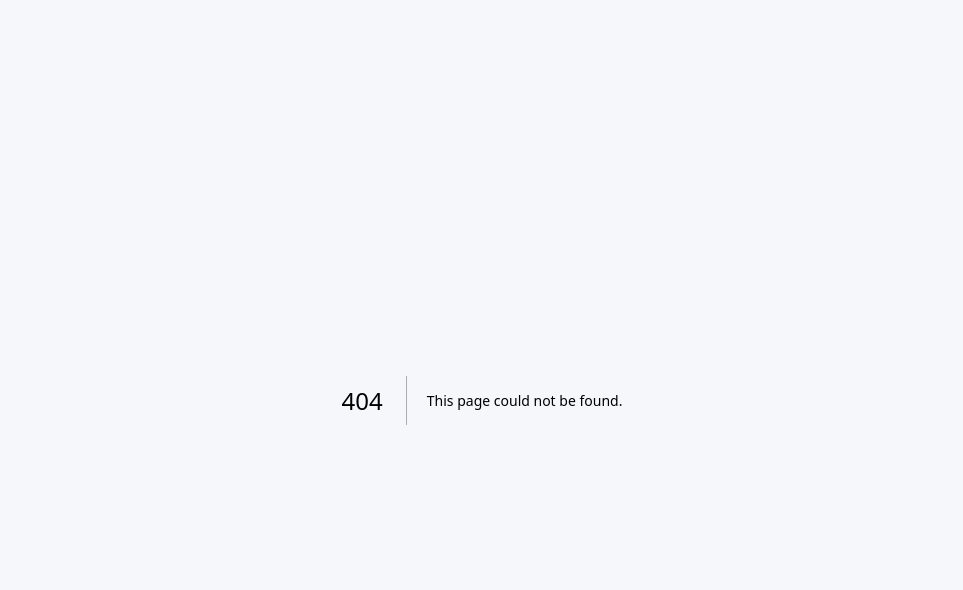
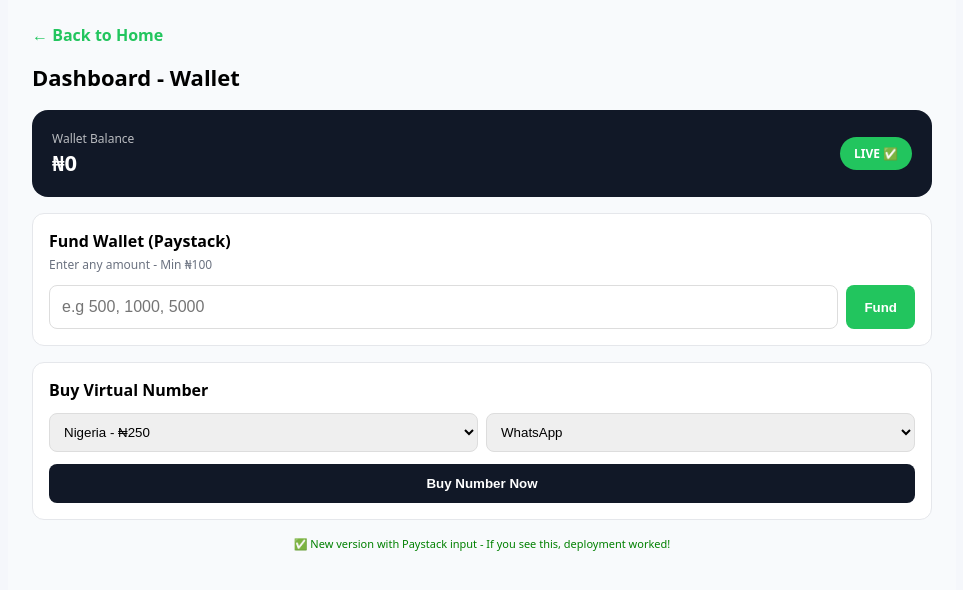
Before and after one commit to perrynobsmsdeliver/perrynobesms, a Next.js app: page /dashboard in a window 1280 px wide. Before the commit this address had no page. Shown: the top 590 px of the page, without its empty margins (158-1121 px from the left). Built offline with nearby package versions, Linux system fonts and the light colour scheme; no server answers.

Commit message:
Implement Dashboard for wallet management and number purchase
This component fetches user wallet balance from Supabase, allows users to fund their wallet using Paystack, and buy virtual numbers for WhatsApp or Telegram.

```diff
--- /dev/null
+++ b/app/dashboard/page.tsx
@@ -0,0 +1,91 @@
+"use client"
+import { useState, useEffect } from "react"
+import { createClient } from "@supabase/supabase-js"
+
+const supabase = createClient(
+  process.env.NEXT_PUBLIC_SUPABASE_URL!,
+  process.env.NEXT_PUBLIC_SUPABASE_ANON_KEY!
+);
+
+export default function Dashboard(){
+  const [balance,setBalance]=useState(0);
+  const [country,setCountry]=useState("nigeria");
+  const [service,setService]=useState("whatsapp");
+  const [loading,setLoading]=useState(false);
+  const [activeNum,setActiveNum]=useState<any>(null);
+  const [sms,setSms]=useState("");
+  const [fundAmount,setFundAmount]=useState("");
+
+  useEffect(()=>{
+    const load=async()=>{
+      const {data:{user}}=await supabase.auth.getUser();
+      if(!user) return;
+      const {data}=await supabase.from("wallets").select("balance").eq("user_id",user.id).single();
+      if(data) setBalance(data.balance);
+    };
+    load();
+  },[]);
+
+  const buyNumber=async()=>{
+    setLoading(true); setSms("");
+    const res=await fetch("/api/buy-number",{method:"POST",headers:{"Content-Type":"application/json"},body:JSON.stringify({country,service})});
+    const data=await res.json(); setLoading(false);
+    if(data.phone){setActiveNum(data); alert(`Number: ${data.phone}`);} else{alert(data.error||"Failed - Check wallet balance")}
+  };
+
+  const handleFund=()=>{
+    if(!fundAmount || Number(fundAmount) < 100) return alert("Enter at least ₦100");
+    // This will use your Paystack keys from Vercel
+    window.location.href = `/api/paystack/init?amount=${fundAmount}`;
+  };
+
+  return(
+    <div style={{padding:24,maxWidth:900,margin:'0 auto',fontFamily:'system-ui', background:'#f8fafc', minHeight:'100vh'}}>
+      <a href="/" style={{textDecoration:'none', color:'#22c55e', fontWeight:'bold'}}>← Back to Home</a>
+      <h2 style={{marginTop:16, fontWeight:'bold', fontSize:22}}>Dashboard - Wallet</h2>
+
+      <div style={{background:'#111827',color:'white',padding:20,borderRadius:16,marginTop:12,display:'flex',justifyContent:'space-between', alignItems:'center'}}>
+        <div>
+          <p style={{opacity:0.7, fontSize:12, margin:0}}>Wallet Balance</p>
+          <span style={{fontSize:22, fontWeight:'bold'}}>₦{balance.toLocaleString()}</span>
+        </div>
+        <div style={{background:'#22c55e',padding:'8px 14px',borderRadius:20,fontSize:12,color:'white', fontWeight:'bold'}}>LIVE ✅</div>
+      </div>
+
+      {/* FUND WALLET - NEW INPUT BOX */}
+      <div style={{background:'white',padding:16,borderRadius:12,border:'1px solid #e5e7eb',marginTop:16}}>
+        <b>Fund Wallet (Paystack)</b>
+        <p style={{fontSize:12, color:'#6b7280', margin:'4px 0 12px'}}>Enter any amount - Min ₦100</p>
+        <div style={{display:'flex', gap:8}}>
+          <input
+            type="number"
+            placeholder="e.g 500, 1000, 5000"
+            value={fundAmount}
+            onChange={e=>setFundAmount(e.target.value)}
+            style={{flex:1, padding:12, border:'1px solid #ddd', borderRadius:8, fontSize:16}}
+          />
+          <button onClick={handleFund} style={{padding:'12px 18px', background:'#22c55e', color:'white', border:0, borderRadius:8, fontWeight:'bold'}}>Fund</button>
+        </div>
+      </div>
+
+      {activeNum&&<div style={{background:'#ecfdf5',border:'1px solid #22c55e',padding:16,borderRadius:12,marginTop:16}}><b>Active:</b> {activeNum.phone}<br/><b>SMS:</b> {sms||"Waiting for SMS..."}</div>}
+
+      <div style={{background:'white',padding:16,borderRadius:12,border:'1px solid #e5e7eb',marginTop:16}}>
+        <b>Buy Virtual Number</b><br/>
+        <div style={{display:'flex',gap:8,marginTop:12}}>
+          <select value={country} onChange={e=>setCountry(e.target.value)} style={{flex:1,padding:10,border:'1px solid #ddd',borderRadius:8}}>
+            <option value="nigeria">Nigeria - ₦250</option>
+            <option value="usa">USA - ₦300</option>
+          </select>
+          <select value={service} onChange={e=>setService(e.target.value)} style={{flex:1,padding:10,border:'1px solid #ddd',borderRadius:8}}>
+            <option value="whatsapp">WhatsApp</option>
+            <option value="telegram">Telegram</option>
+          </select>
+        </div>
+        <button onClick={buyNumber} disabled={loading} style={{marginTop:12,width:'100%',padding:12,background:loading?'#9ca3af':'#111827',color:'white',border:0,borderRadius:8,fontWeight:'bold'}}>{loading?"Buying...":"Buy Number Now"}</button>
+      </div>
+
+      <p style={{marginTop:16, textAlign:'center', color:'green', fontSize:11}}>✅ New version with Paystack input - If you see this, deployment worked!</p>
+    </div>
+  )
+}
```
